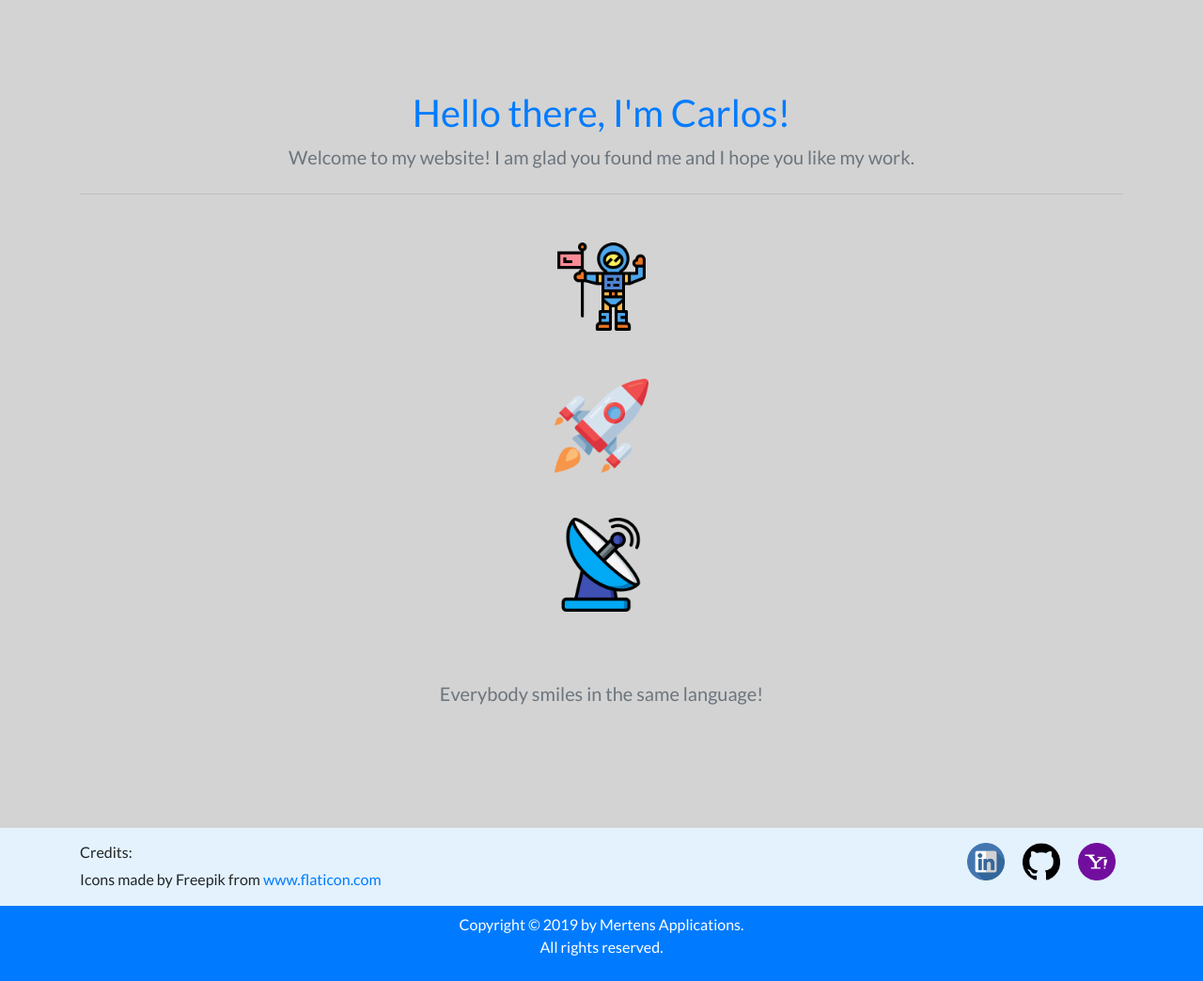
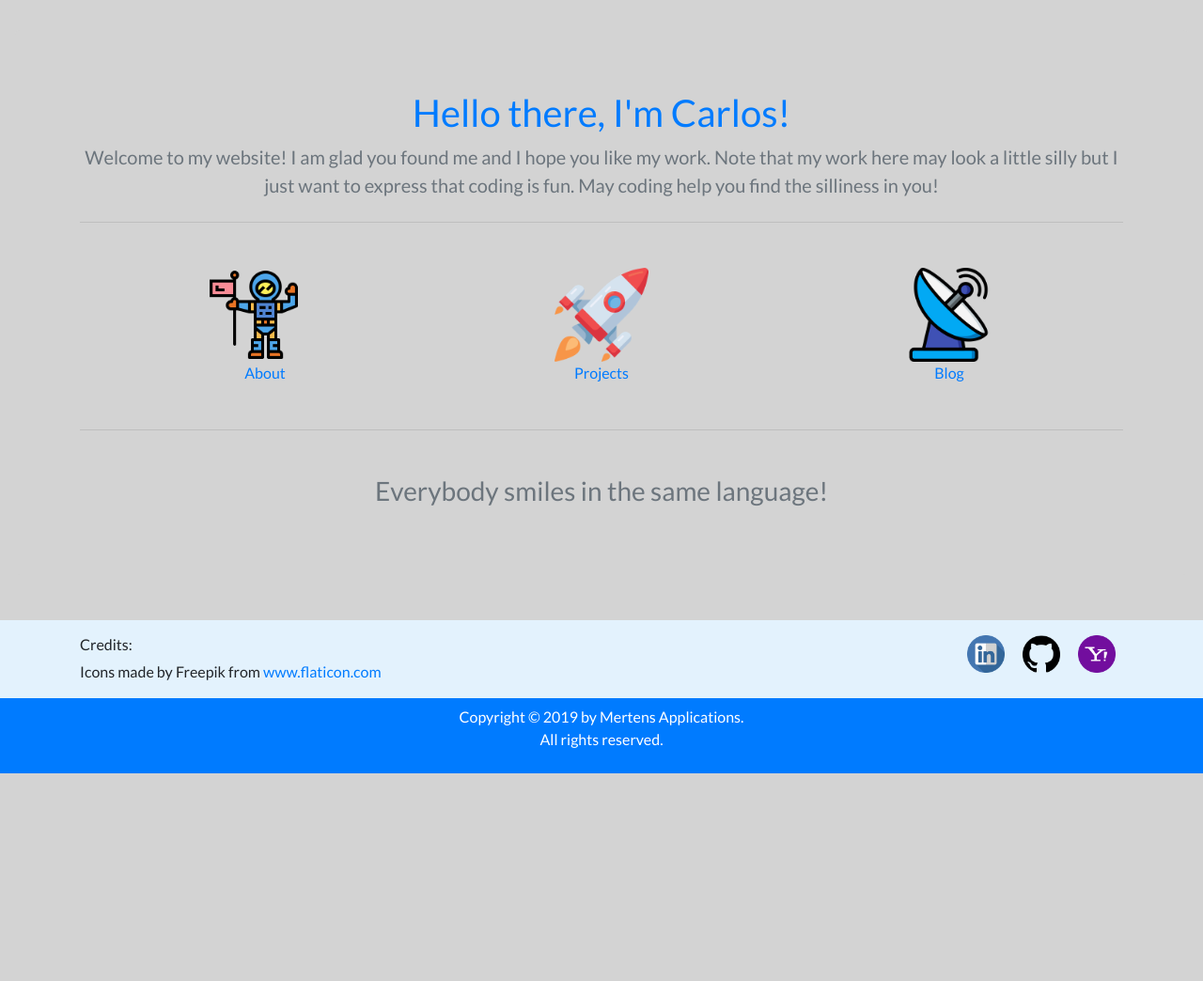
Before and after one commit to carlosmertens/myWebsite, a Django app: template home/templates/home/index.html in a window 1280 px wide. Shown: the part 66-1110 px from the top of the page at 94% size. After the commit the page ends 889 px from the top, so only its background shows below. Run offline with Django 3.2, Linux system fonts and the light colour scheme; the template is opened without the code that fills it, so the values that code supplies are empty; some libraries are stand-ins or nearby versions.

Commit message:
Style icons in homepage

```diff
--- a/home/templates/home/index.html
+++ b/home/templates/home/index.html
@@ -35,10 +35,15 @@
           </h1>
           <p class="lead text-muted">
             Welcome to my website! I am glad you found me and I hope you like my
-            work.
+            work. Note that my work here may look a little silly but I just want
+            to express that coding is fun. May coding help you find the
+            silliness in you!
           </p>
           <hr class="my-4" />
+
+          <div class="container">
             <div class="row d-flex justify-content-center">
+              <div class="col-sm p-4">
                 <a href="{% url 'about' %}" class="p-4"
                   ><img
                     src="{% static 'astronaut.png' %}"
@@ -46,8 +51,10 @@
                     height="100"
                     width="100"
                 /></a>
+                <br />
+                <a href="{% url 'about' %}" class="pl-4">About</a>
               </div>
-          <div class="row d-flex justify-content-center">
+              <div class="col-sm p-4">
                 <a href="{% url 'portfolio' %}" class="p-4"
                   ><img
                     src="{% static 'startup.png' %}"
@@ -55,8 +62,10 @@
                     height="100"
                     width="100"
                 /></a>
+                <br />
+                <a href="{% url 'portfolio' %}">Projects</a>
               </div>
-          <div class="row d-flex justify-content-center">
+              <div class="col-sm p-4">
                 <a href="{% url 'allBlogs' %}" class="p-4"
                   ><img
                     src="{% static 'satellite-dish.png' %}"
@@ -64,10 +73,16 @@
                     height="100"
                     width="100"
                 /></a>
+                <br />
+                <a href="{% url 'allBlogs' %}">Blog</a>
               </div>
-          <p class="lead text-muted pt-5">
+            </div>
+          </div>
+
+          <hr class="my-4" />
+          <h3 class="text-secondary pt-4">
             Everybody smiles in the same language!
-          </p>
+          </h3>
         </div>
       </section>
     </main>
```
Lines whose indentation alone changed are shown as unchanged.
